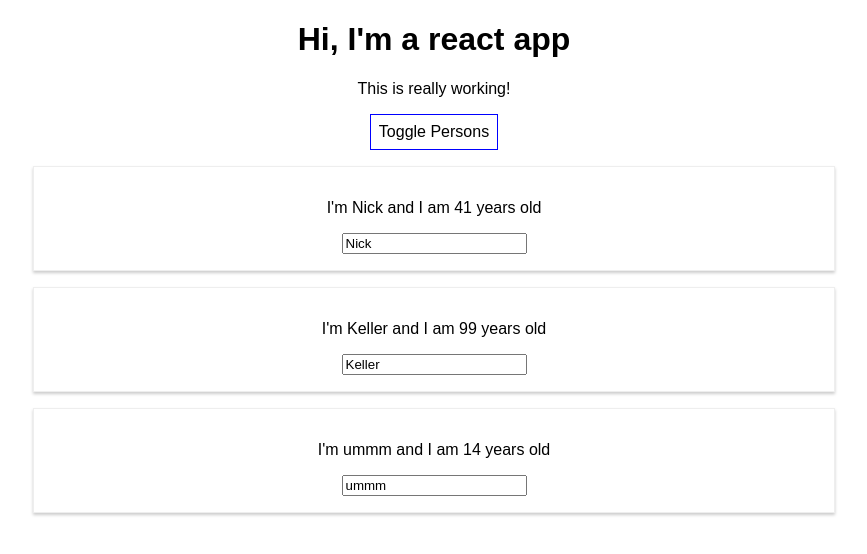
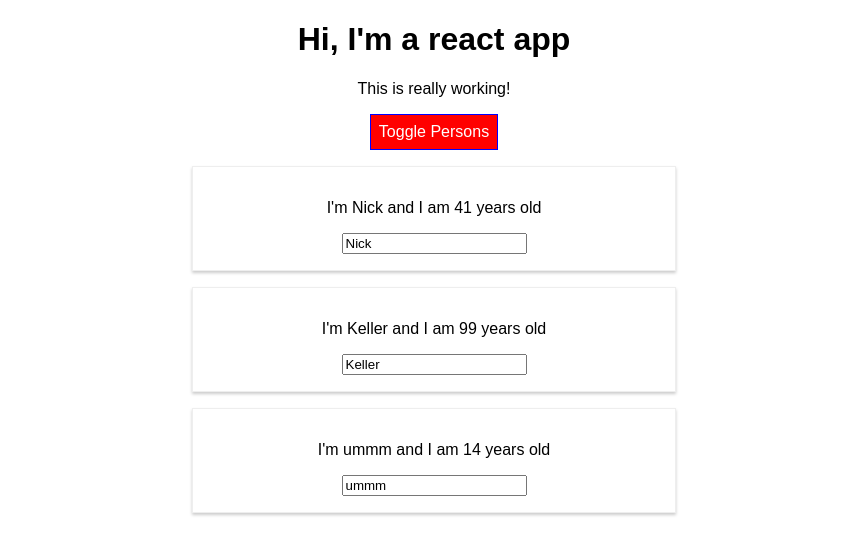
Before and after one commit to nickassembly/ReactGuide, a React (Create React App) app: page / in a window 1280 px wide. Both pictures are taken after a click on the button "Toggle Persons". Shown: the top 554 px of the page, without its empty margins (206-1073 px from the left). Built offline with nearby package versions, Linux system fonts and the light colour scheme.

Commit message:
added radium

```diff
--- a/package.json
+++ b/package.json
@@ -3,6 +3,7 @@
   "version": "0.1.0",
   "private": true,
   "dependencies": {
+    "radium": "^0.26.0",
     "react": "^16.13.1",
     "react-dom": "^16.13.1",
     "react-scripts": "1.1.5"
--- a/src/App.css
+++ b/src/App.css
@@ -2,5 +2,10 @@
   text-align: center;
 }
 
-button {
+.red {
+  color: red;
 }
+
+.bold {
+  font-weight: bold;
+}
--- a/src/App.js
+++ b/src/App.js
@@ -1,5 +1,6 @@
 import React, {Component} from 'react';
 import './App.css';
+import Radium, {StyleRoot} from 'radium';
 import Person from './Person/Person';
 
 class App extends Component {
@@ -45,11 +46,16 @@
 
   render() {
     const style = {
-      backgroundColor: 'white',
+      backgroundColor: 'green',
+      color: 'white',
       font: 'inherit',
       border: '1px solid blue',
       padding: '8px',
       cursor: 'pointer',
+      ':hover': {
+        backgroundColor: 'lightgreen',
+        color: 'black',
+      },
     };
 
     let persons = null;
@@ -70,19 +76,37 @@
           })}
         </div>
       );
+
+      style.backgroundColor = 'red';
+      style[':hover'] = {
+        backgroundColor: 'salmon',
+        color: 'black',
+      };
+    }
+
+    const classes = [];
+
+    if (this.state.persons.length <= 2) {
+      classes.push('red');
+    }
+
+    if (this.state.persons.length <= 1) {
+      classes.push('bold');
     }
 
     return (
+      <StyleRoot>
         <div className='App'>
           <h1>Hi, I'm a react app</h1>
-        <p>This is really working!</p>
+          <p className={classes.join(' ')}>This is really working!</p>
           <button style={style} onClick={this.togglePersonsHandler}>
             Toggle Persons
           </button>
           {persons}
         </div>
+      </StyleRoot>
     );
   }
 }
 
-export default App;
+export default Radium(App);
--- a/src/Person/Person.js
+++ b/src/Person/Person.js
@@ -1,8 +1,16 @@
 import React from 'react';
 import './Person.css';
+import Radium from 'radium';
+
 const person = (props) => {
+  const style = {
+    '@media (min-width: 500px)': {
+      width: '450px',
+    },
+  };
+
   return (
-    <div className='Person'>
+    <div className='Person' style={style}>
       <p onClick={props.click}>
         I'm {props.name} and I am {props.age} years old
       </p>
@@ -12,4 +20,4 @@
   );
 };
 
-export default person;
+export default Radium(person);
```
Also changed, not shown: 1 other file (tests, documents, lock files or other folders). Lines whose indentation alone changed are shown as unchanged.
